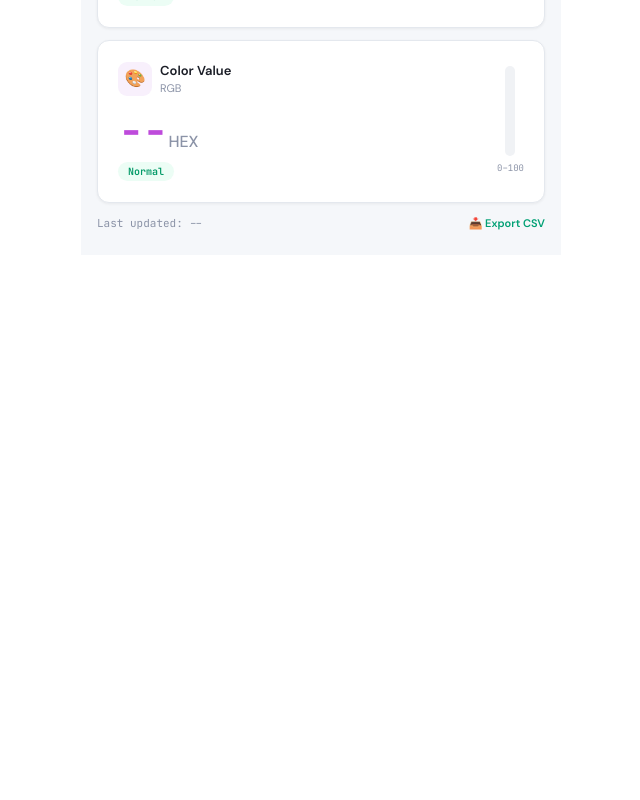
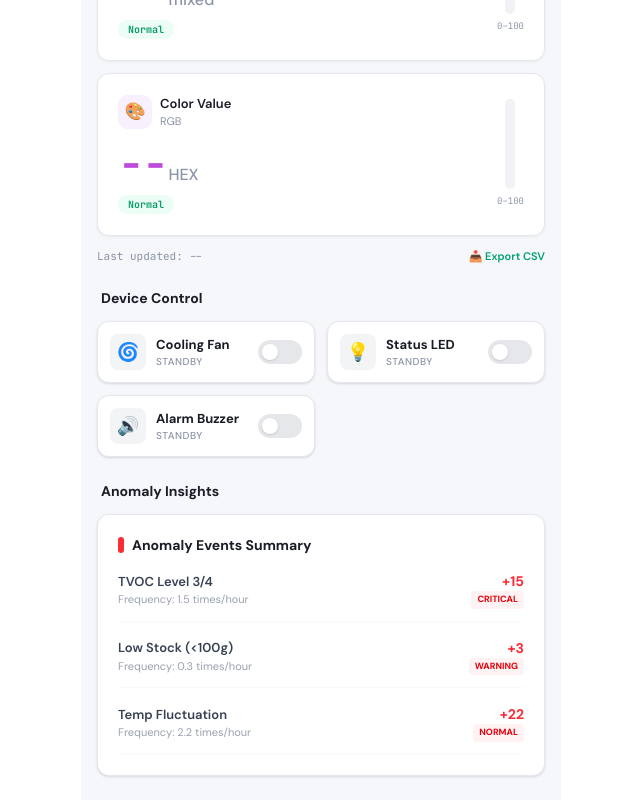
Before and after one commit to verrellbd/elec0130-iot-dashboard, a Next.js app: page /dashboard in a window 1280 px wide. Shown: the part 931-1731 px from the top of the page, without its empty margins (319-959 px from the left). Before the commit the page ends 1186 px from the top, so only its background shows below. Built offline with nearby package versions, Linux system fonts and the light colour scheme; no server answers; sample sign-in values are in the browser's storage.

Commit message:
add-actuator-and-anomalyInsights

```diff
--- a/app/dashboard/page.js
+++ b/app/dashboard/page.js
@@ -1,4 +1,7 @@
 "use client";
+
+const API_URL = process.env.NEXT_PUBLIC_API_URL || "";
+const API_KEY = process.env.NEXT_PUBLIC_API_KEY || "";
 
 import { useState, useEffect, useCallback } from "react";
 import { getLatestReadings, getHistory, updateThresholds, getDefaultThresholds, exportCSV, getThresholds } from "@/lib/dashboard-api";
@@ -11,6 +14,8 @@ import ThresholdPanel from "@/components/dashboard/ThresholdPanel";
 import Toast from "@/components/dashboard/Toast";
 import { useRouter } from "next/navigation";
 import { isAdmin } from "@/lib/auth";
+import ActuatorCard from "@/components/dashboard/ActuatorCard";
+import AnomalyAnalysis from "@/components/dashboard/AnomalyAnalysis";
 
 export default function DashboardPage() {
   const [activeTab, setActiveTab] = useState("monitor");
@@ -26,6 +31,39 @@ export default function DashboardPage() {
   const [alertMsg, setAlertMsg] = useState(null);
   const router = useRouter();
   const [user, setUser] = useState(null);
+
+  const [actuators, setActuators] = useState({ fan: "OFF", led: "OFF", buzzer: "OFF" });
+  const [anomalyStats, setAnomalyStats] = useState([
+    { type: "TVOC Level 3/4", count: 0, icon: "🧪" },
+    { type: "Temp Alert", count: 0, icon: "🌡️" },
+    { type: "Low Stock", count: 0, icon: "⚖️" }
+  ]);
+
+
+  const handleCommand = async (device) => {
+    console.log("click device", device);
+
+    // Step 1: Update the local UI status immediately (regardless of API)
+    const nextStatus = actuators[device] === "ON" ? "OFF" : "ON";
+    setActuators(prev => ({ ...prev, [device]: nextStatus }));
+
+    // Step 2: Silently request the server
+    try {
+      const res = await fetch(`${API_URL}/command`, {
+        method: "POST",
+        headers: { "x-api-key": API_KEY, "Content-Type": "application/json" },
+        body: JSON.stringify({ device, action: nextStatus })
+      });
+
+      if (!res.ok) throw new Error("API call failed");
+    } catch (err) {
+      // If the request fails, revert the switch and show an error
+      setActuators(prev => ({ ...prev, [device]: nextStatus === "ON" ? "OFF" : "ON" }));
+      setAlertMsg(`Failed to control ${device}: ${err.message}`);
+    }
+  };
+
+
 
   // Check login on page load
   useEffect(() => {
@@ -72,7 +110,7 @@ export default function DashboardPage() {
     const timer = setInterval(() => {
       fetchLatest();
       if (activeTab === "monitor") fetchHistories();
-    }, 5000);
+    }, 30000);
     return () => clearInterval(timer);
   }, [fetchLatest, fetchHistories, activeTab]);
 
@@ -81,6 +119,78 @@ export default function DashboardPage() {
     setHistories({});
     fetchHistories();
   }, [timeRange, fetchHistories]);
+
+
+  useEffect(() => {
+    if (!histories || Object.keys(histories).length === 0) return;
+
+    const calculateStats = () => {
+      // 1. Get Time Spans (hours)
+      //Assuming that all historical data have the same time span, we take the temperature data to calculate
+      const tempData = histories.temperature?.data || [];
+      if (tempData.length < 2) return;
+
+      const startTime = new Date(tempData[0].timestamp).getTime();
+      const endTime = new Date(tempData[tempData.length - 1].timestamp).getTime();
+      const hoursSpan = Math.max((endTime - startTime) / (1000 * 60 * 60), 1);
+
+      // 2. Define anomaly counters
+      let counts = { temp: 0, weight: 0, gas: 0, humidity: 0 };
+
+      // 3. Iterate through data for statistics
+      // Count temperature anomalies (>20 or <12)
+      histories.temperature?.data?.forEach(d => {
+        if (d.value > 20 || d.value < 12) counts.temp++;
+      });
+
+      // Count weight anomalies (<100)
+      histories.weight?.data?.forEach(d => {
+        if (d.value < 100) counts.weight++;
+      });
+
+      // Count gas/TVOC anomalies (Level 3/4 Assume the corresponding value. > 150)
+      histories.gas?.data?.forEach(d => {
+        if (d.value > 150) counts.gas++;
+      });
+
+      // Count humidity anomalies (>80)
+      histories.humidity?.data?.forEach(d => {
+        if (d.value > 80) counts.humidity++;
+      });
+
+      // 4. Update status
+      setAnomalyStats([
+        {
+          type: "Temp Alert (>20°C / <12°C)",
+          count: counts.temp,
+          freq: `${(counts.temp / hoursSpan).toFixed(1)} times/hour`,
+          icon: "🌡️",
+          status: counts.temp > 10 ? "CRITICAL" : "NORMAL"
+        },
+        {
+          type: "Low Stock (<100g)",
+          count: counts.weight,
+          freq: `${(counts.weight / hoursSpan).toFixed(1)} times/hour`,
+          icon: "⚖️",
+          status: counts.weight > 5 ? "WARNING" : "NORMAL"
+        },
+        {
+          type: "TVOC Level 3/4",
+          count: counts.gas,
+          freq: `${(counts.gas / hoursSpan).toFixed(1)} times/hour`,
+          icon: "🧪",
+          status: counts.gas > 0 ? "CRITICAL" : "NORMAL"
+        }
+      ]);
+    };
+
+    calculateStats();
+  }, [histories]); // When historical data is updated, recalculate
+
+
+
+
+
 
   const showToast = (msg) => {
     setToast({ message: msg, visible: true });
@@ -113,6 +223,8 @@ export default function DashboardPage() {
     if (customFrom && customTo) { fetchHistories(); showToast("Custom range applied"); }
   };
 
+
+
   if (!user) return null;
 
   return (
@@ -126,6 +238,11 @@ export default function DashboardPage() {
 
       <main className="flex-1 overflow-y-auto px-4 py-4 pb-6">
         {activeTab === "monitor" && (
+          <div className="space-y-6">
+
+            {/* 1. Sensors */}
+            <section>
+              <h2 className="text-[14px] font-bold text-[#1a1d26] mb-3 px-1">Sensor Real-time</h2>
               <MonitorTab
                   latest={latest}
                   histories={histories}
@@ -139,7 +256,42 @@ export default function DashboardPage() {
                   lastUpdated={lastUpdated}
                   onExport={handleExport}
               />
+            </section>
+
+            {/* 2. Actuators */}
+            <section>
+              <h2 className="text-[14px] font-bold text-[#1a1d26] mb-3 px-1">Device Control</h2>
+              <div className="grid grid-cols-2 gap-3">
+                <ActuatorCard
+                  name="Cooling Fan"
+                  icon="🌀"
+                  status={actuators.fan}
+                  onToggle={() => handleCommand("fan")}
+                />
+                <ActuatorCard
+                  name="Status LED"
+                  icon="💡"
+                  status={actuators.led}
+                  onToggle={() => handleCommand("led")}
+                />
+                <ActuatorCard
+                  name="Alarm Buzzer"
+                  icon="🔊"
+                  status={actuators.buzzer}
+                  onToggle={() => handleCommand("buzzer")}
+                />
+              </div>
+            </section>
+
+            {/* 3. Anomalies */}
+            <section>
+              <h2 className="text-[14px] font-bold text-[#1a1d26] mb-3 px-1">Anomaly Insights</h2>
+              <AnomalyAnalysis stats={anomalyStats} />
+            </section>
+
+          </div>
         )}
+
         {activeTab === "settings" && (
           <ThresholdPanel
             thresholds={thresholds}
--- a/components/dashboard/ActuatorCard.jsx
+++ b/components/dashboard/ActuatorCard.jsx
@@ -0,0 +1,29 @@
+// components/dashboard/ActuatorCard.jsx
+export default function ActuatorCard({ name, icon, status, onToggle }) {
+  const isOn = status === "ON";
+
+  return (
+    <div className="bg-white rounded-xl border border-[#e4e8ee] p-3 flex items-center justify-between shadow-sm hover:shadow-md transition-all">
+      <div className="flex items-center gap-2.5">
+        <div className={`w-9 h-9 rounded-lg flex items-center justify-center text-lg transition-colors ${isOn ? 'bg-green-100 text-green-600' : 'bg-gray-100 text-gray-400'}`}>
+          {icon}
+        </div>
+        <div>
+          <div className="text-[13px] font-bold text-[#1a1d26]">{name}</div>
+          <div className="text-[10px] text-[#8b93a7] font-medium uppercase tracking-wider">
+            {isOn ? "Active" : "Standby"}
+          </div>
+        </div>
+      </div>
+
+
+      <button
+        type="button"
+        onClick={onToggle}
+        className={`w-11 h-6 rounded-full transition-all relative ${isOn ? 'bg-green-500' : 'bg-gray-200'}`}
+      >
+        <div className={`absolute top-1 w-4 h-4 bg-white rounded-full shadow-sm transition-all ${isOn ? 'right-1' : 'left-1'}`} />
+      </button>
+    </div>
+  );
+}
--- /dev/null
+++ b/components/dashboard/AnomalyAnalysis.jsx
@@ -0,0 +1,35 @@
+// components/dashboard/AnomalyAnalysis.jsx
+export default function AnomalyAnalysis({ alerts }) {
+  // Simulate abnormal data from a database
+  const stats = [
+    { label: "TVOC Level 3/4", count: 15, freq: "1.5 times/hour", status: "Critical" },
+    { label: "Low Stock (<100g)", count: 3, freq: "0.3 times/hour", status: "Warning" },
+    { label: "Temp Fluctuation", count: 22, freq: "2.2 times/hour", status: "Normal" },
+  ];
+
+  return (
+    <div className="bg-white rounded-xl border border-[#e4e8ee] p-5 shadow-sm">
+      <h3 className="text-sm font-bold text-[#1a1d26] mb-4 flex items-center gap-2">
+        <span className="w-1.5 h-4 bg-red-500 rounded-full"></span>
+        Anomaly Events Summary
+      </h3>
+
+      <div className="space-y-4">
+        {stats.map((item) => (
+          <div key={item.label} className="flex items-center justify-between border-b border-gray-50 pb-3">
+            <div>
+              <div className="text-[13px] font-semibold text-gray-700">{item.label}</div>
+              <div className="text-[11px] text-gray-400">Frequency: {item.freq}</div>
+            </div>
+            <div className="text-right">
+              <div className="text-sm font-bold text-red-500">+{item.count}</div>
+              <div className="text-[9px] px-1.5 py-0.5 rounded bg-red-50 text-red-600 font-bold uppercase">
+                {item.status}
+              </div>
+            </div>
+          </div>
+        ))}
+      </div>
+    </div>
+  );
+}
```
Lines whose indentation alone changed are shown as unchanged.
